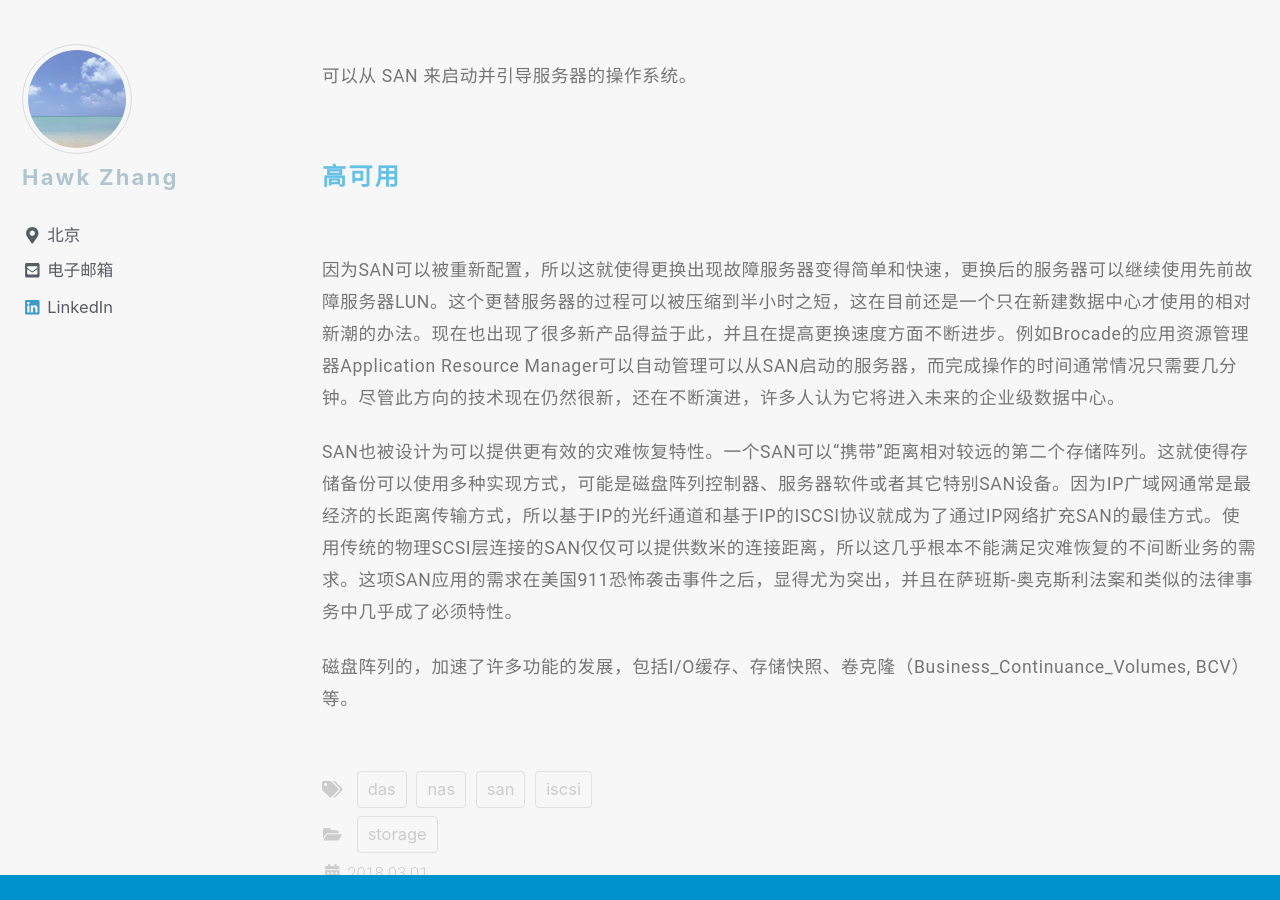
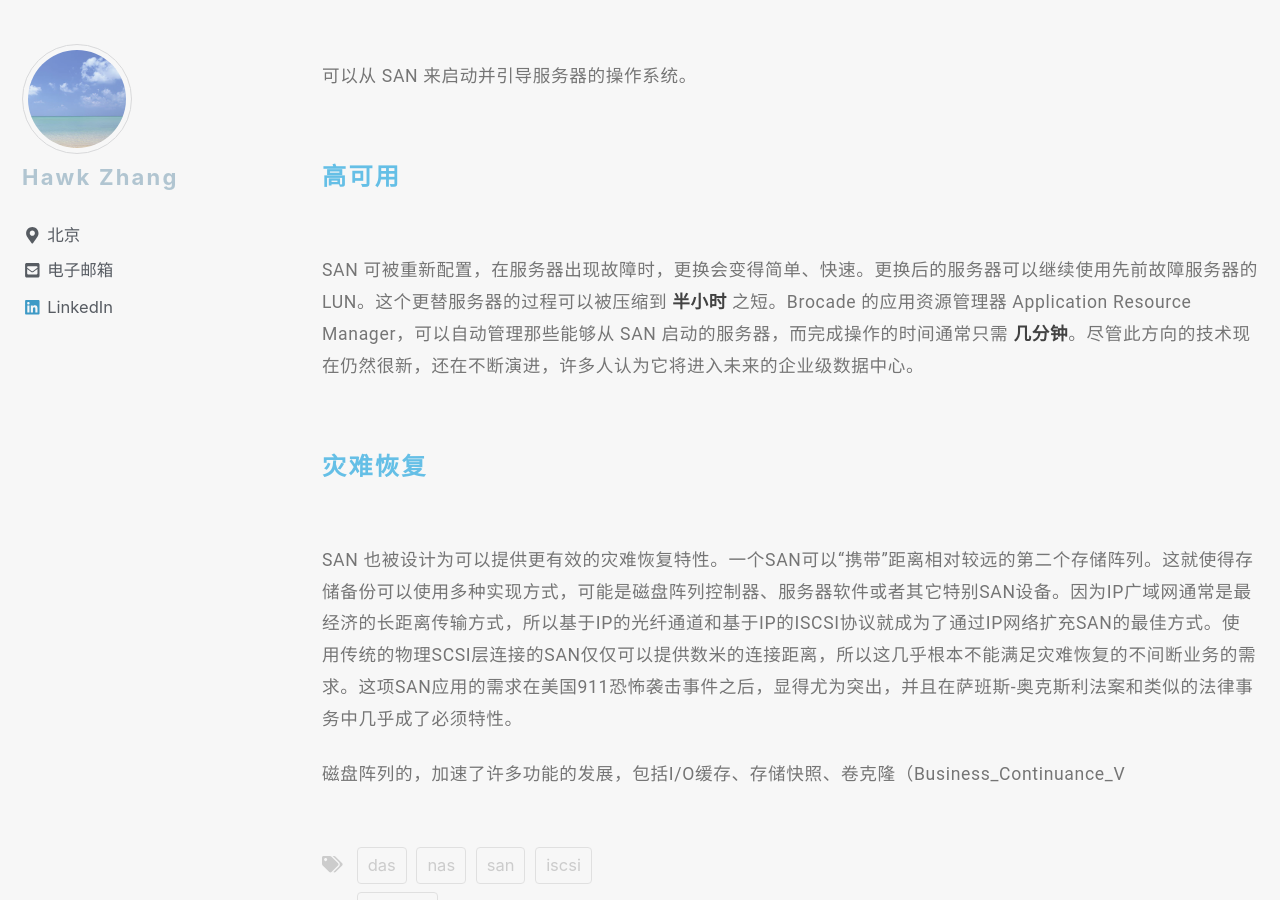
Before and after one commit to narru888/linotes_note, a Jekyll site: the page built from _posts/storage/2018-03-01-das.nas.san.md, in a window 1280 px wide and 900 px high, scrolled down 13248 px. Built offline with Jekyll 4.4.1, drawn with Linux system fonts in a browser that asks for light colours; nearby versions of some CDN libraries; a script that is not in the unit is left out.

Commit message:
update on 2018-11-21 16:42:02 CST

```diff
--- a/_posts/storage/2018-03-01-das.nas.san.md
+++ b/_posts/storage/2018-03-01-das.nas.san.md
@@ -250,8 +250,10 @@
 
 #### 高可用
 
-因为SAN可以被重新配置，所以这就使得更换出现故障服务器变得简单和快速，更换后的服务器可以继续使用先前故障服务器LUN。这个更替服务器的过程可以被压缩到半小时之短，这在目前还是一个只在新建数据中心才使用的相对新潮的办法。现在也出现了很多新产品得益于此，并且在提高更换速度方面不断进步。例如Brocade的应用资源管理器Application Resource Manager可以自动管理可以从SAN启动的服务器，而完成操作的时间通常情况只需要几分钟。尽管此方向的技术现在仍然很新，还在不断演进，许多人认为它将进入未来的企业级数据中心。
+SAN 可被重新配置，在服务器出现故障时，更换会变得简单、快速。更换后的服务器可以继续使用先前故障服务器的 LUN。这个更替服务器的过程可以被压缩到 **半小时** 之短。Brocade 的应用资源管理器 Application Resource Manager，可以自动管理那些能够从 SAN 启动的服务器，而完成操作的时间通常只需 **几分钟**。尽管此方向的技术现在仍然很新，还在不断演进，许多人认为它将进入未来的企业级数据中心。
 
-SAN也被设计为可以提供更有效的灾难恢复特性。一个SAN可以“携带”距离相对较远的第二个存储阵列。这就使得存储备份可以使用多种实现方式，可能是磁盘阵列控制器、服务器软件或者其它特别SAN设备。因为IP广域网通常是最经济的长距离传输方式，所以基于IP的光纤通道和基于IP的ISCSI协议就成为了通过IP网络扩充SAN的最佳方式。使用传统的物理SCSI层连接的SAN仅仅可以提供数米的连接距离，所以这几乎根本不能满足灾难恢复的不间断业务的需求。这项SAN应用的需求在美国911恐怖袭击事件之后，显得尤为突出，并且在萨班斯-奥克斯利法案和类似的法律事务中几乎成了必须特性。
+#### 灾难恢复
 
-磁盘阵列的，加速了许多功能的发展，包括I/O缓存、存储快照、卷克隆（Business_Continuance_Volumes, BCV）等。
+SAN 也被设计为可以提供更有效的灾难恢复特性。一个SAN可以“携带”距离相对较远的第二个存储阵列。这就使得存储备份可以使用多种实现方式，可能是磁盘阵列控制器、服务器软件或者其它特别SAN设备。因为IP广域网通常是最经济的长距离传输方式，所以基于IP的光纤通道和基于IP的ISCSI协议就成为了通过IP网络扩充SAN的最佳方式。使用传统的物理SCSI层连接的SAN仅仅可以提供数米的连接距离，所以这几乎根本不能满足灾难恢复的不间断业务的需求。这项SAN应用的需求在美国911恐怖袭击事件之后，显得尤为突出，并且在萨班斯-奥克斯利法案和类似的法律事务中几乎成了必须特性。
+
+磁盘阵列的，加速了许多功能的发展，包括I/O缓存、存储快照、卷克隆（Business_Continuance_V
```
